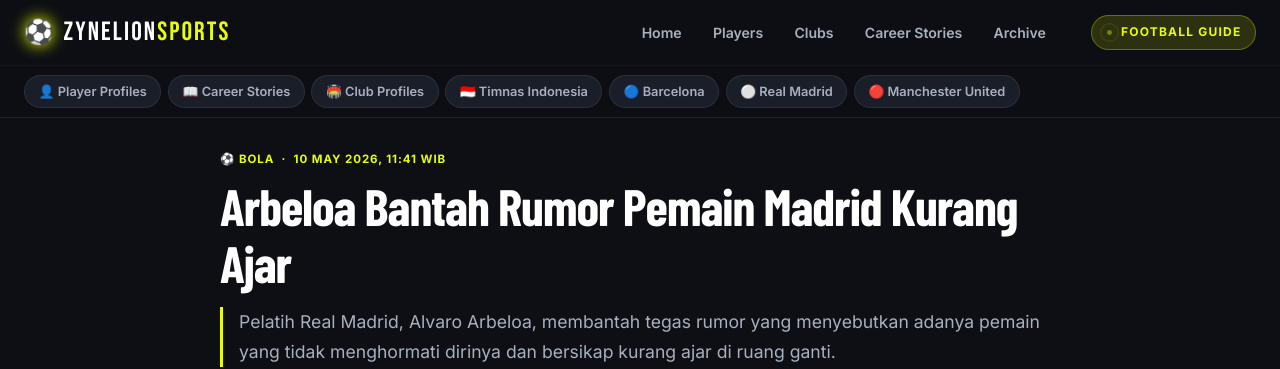
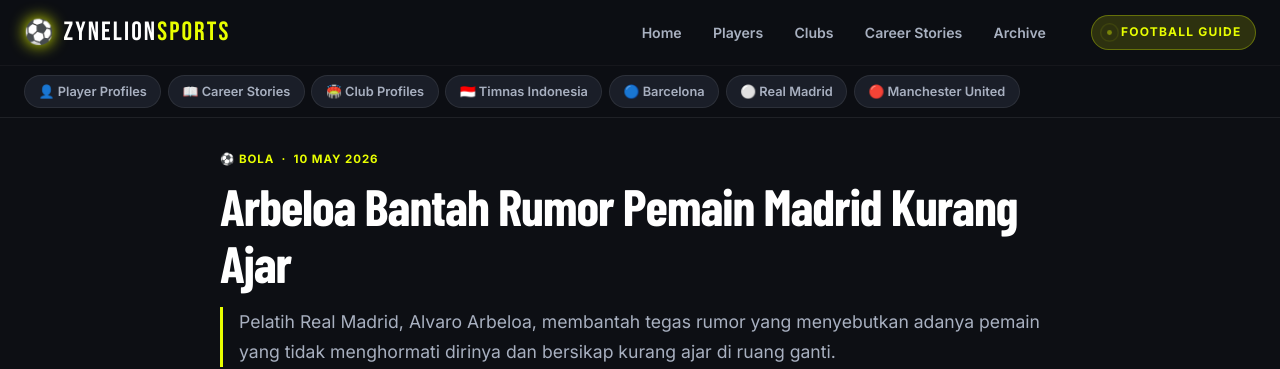
Before and after one commit to vwebe/daily-indonesia, a Jekyll site: the page built from _posts/2026-05-10-arbeloa-bantah-rumor-pemain-madrid-kurang-ajar.md, in a window 1280 px wide and 900 px high. Shown: the top 369 px of the window. Built offline with Jekyll 4.4.1, drawn with Linux system fonts in a browser that asks for light colours; some web fonts are replaced.

Commit message:
Add files via upload

```diff
--- a/_layouts/post.html
+++ b/_layouts/post.html
@@ -5,7 +5,7 @@ layout: default
 <article class="article">
   <header class="article-header">
     <p class="post-meta">
-      ⚽ {{ page.categories | first | upcase | default: "SPORTS NEWS" }} &nbsp;·&nbsp; {{ page.date | date: "%d %B %Y, %H:%M" }} WIB
+      ⚽ {{ page.categories | first | replace: '-', ' ' | upcase | default: "FOOTBALL GUIDE" }} &nbsp;·&nbsp; {{ page.date | date: "%d %B %Y" }}
     </p>
     <h1>{{ page.title }}</h1>
 
@@ -14,7 +14,7 @@ layout: default
     {% endif %}
   </header>
 
-  {% assign post_image = page.image | default: '/assets/img/default-news.svg' %}
+  {% assign post_image = page.image | default: '/assets/img/default-football.svg' %}
   {% if post_image %}
     <figure class="article-image">
       {% if post_image contains '://' %}
@@ -23,8 +23,13 @@ layout: default
         <img src="{{ post_image | relative_url }}" alt="{{ page.title | escape }}" loading="lazy">
       {% endif %}
 
-      {% if page.image_caption %}
-        <figcaption>📸 {{ page.image_caption }}</figcaption>
+      {% if page.image_caption or page.image_credit or page.image_license %}
+        <figcaption>
+          {% if page.image_caption %}📸 {{ page.image_caption }}{% endif %}
+          {% if page.image_credit %}<span class="image-credit">Credit: {{ page.image_credit }}</span>{% endif %}
+          {% if page.image_license %}<span class="image-license">License: {{ page.image_license }}</span>{% endif %}
+          {% if page.image_source_page %}<a href="{{ page.image_source_page }}" rel="nofollow noopener" target="_blank">Image source</a>{% endif %}
+        </figcaption>
       {% endif %}
     </figure>
   {% endif %}
@@ -47,11 +52,28 @@ layout: default
   <section class="more-news">
     <h2>Baca Juga</h2>
     <div class="more-news-list">
-      {% for post in site.posts limit:6 %}
-        {% if post.url != page.url %}
-          <a href="{{ post.url | relative_url }}">{{ post.title }}</a>
+      {% assign related_count = 0 %}
+      {% for post in site.posts %}
+        {% if post.url != page.url and related_count < 6 %}
+          {% assign same_category = false %}
+          {% for cat in page.categories %}
+            {% if post.categories contains cat %}
+              {% assign same_category = true %}
+            {% endif %}
+          {% endfor %}
+          {% if same_category %}
+            <a href="{{ post.url | relative_url }}">{{ post.title }}</a>
+            {% assign related_count = related_count | plus: 1 %}
+          {% endif %}
         {% endif %}
       {% endfor %}
+      {% if related_count == 0 %}
+        {% for post in site.posts limit:6 %}
+          {% if post.url != page.url %}
+            <a href="{{ post.url | relative_url }}">{{ post.title }}</a>
+          {% endif %}
+        {% endfor %}
+      {% endif %}
     </div>
   </section>
 </article>
```
